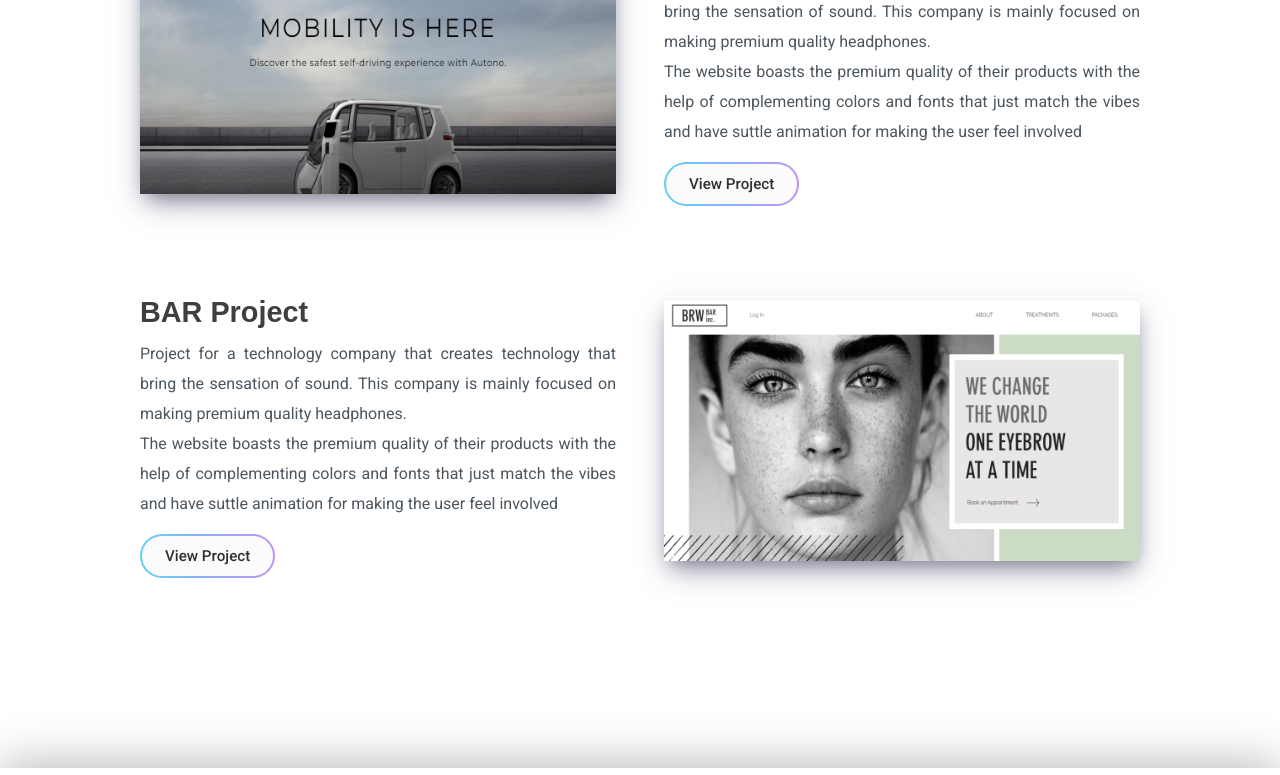
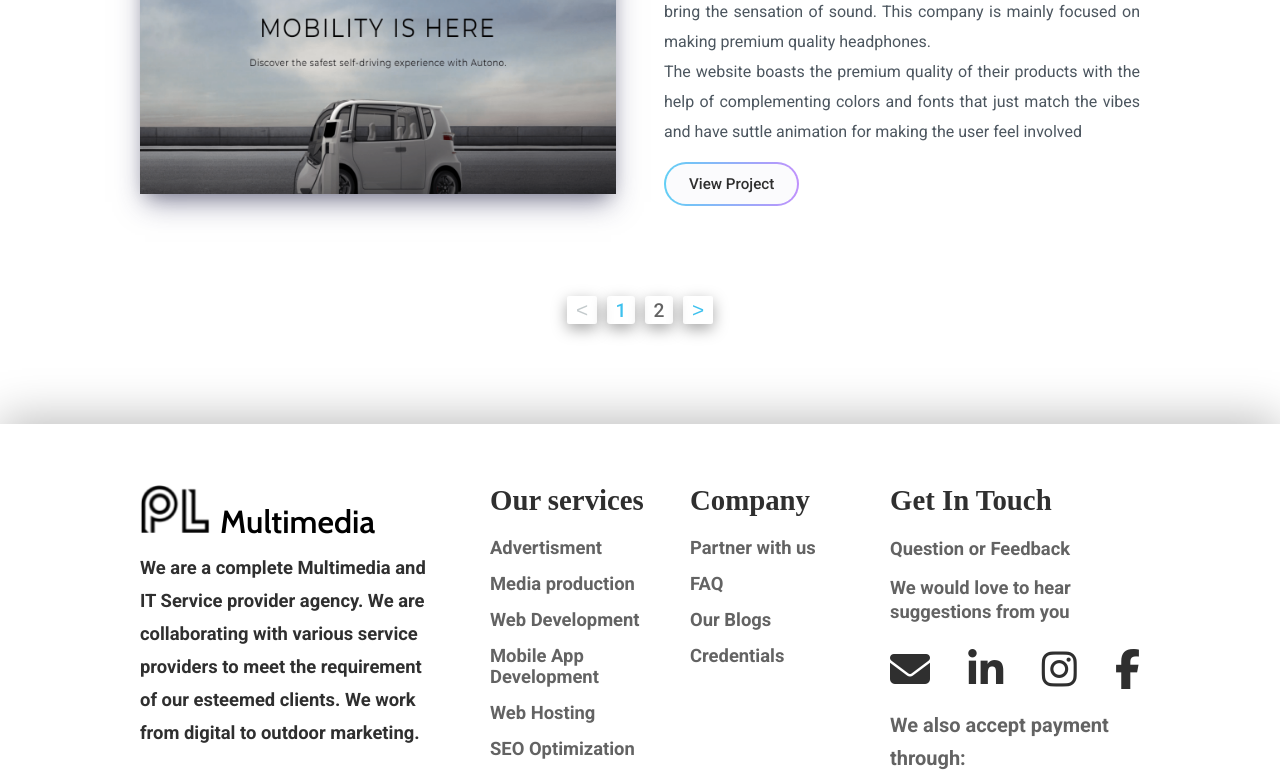
Before and after one commit to SDhakZ/PLMultimedia-Website, a React (Create React App) app: page /portfolio in a window 1280 px wide. Shown: the part 1195-1970 px from the top of the page. Built offline with nearby package versions, Linux system fonts and the light colour scheme.

Commit message:
Portfolio Pagination

```diff
--- a/src/pages/Portfolio/Portfolio.jsx
+++ b/src/pages/Portfolio/Portfolio.jsx
@@ -4,6 +4,8 @@ import portfolioData from "../../data/portfolioData";
 import { PortfolioSection } from "./PortfolioSection";
 import { MainHeading } from "../../components/MainHeading/MainHeading";
 import { useSpring, animated, easings } from "react-spring";
+import PortfolioPagination from "../../components/Pagination/PortfolioPagination";
+import { useState } from "react";
 
 export const Portfolio = () => {
   const style = useSpring({
@@ -11,11 +13,20 @@ export const Portfolio = () => {
     to: { opacity: 1 },
     config: { duration: 1000, easing: easings.easeInOutQuad },
   });
+  const [portData, setPortData] = useState(portfolioData);
+  const [showPerPage, setShowPerPage] = useState(3);
+  const [pagination, setPagination] = useState({
+    start: 0,
+    end: showPerPage,
+  });
+  const onPaginationChange = (start, end) => {
+    setPagination({ start: start, end: end });
+  };
   return (
     <div className={portfolioCSS["portfolio-container"]}>
       <MainHeading headingName="Our Recent Works" />
       <animated.div style={style}>
-        {portfolioData.map((portfolio) => {
+        {portData.slice(pagination.start, pagination.end).map((portfolio) => {
           return (
             <PortfolioSection
               key={portfolio.id}
@@ -27,6 +38,11 @@ export const Portfolio = () => {
           );
         })}
       </animated.div>
+      <PortfolioPagination
+        showPerPage={showPerPage}
+        onPaginationChange={onPaginationChange}
+        total={portData.length}
+      />
     </div>
   );
 };
```
